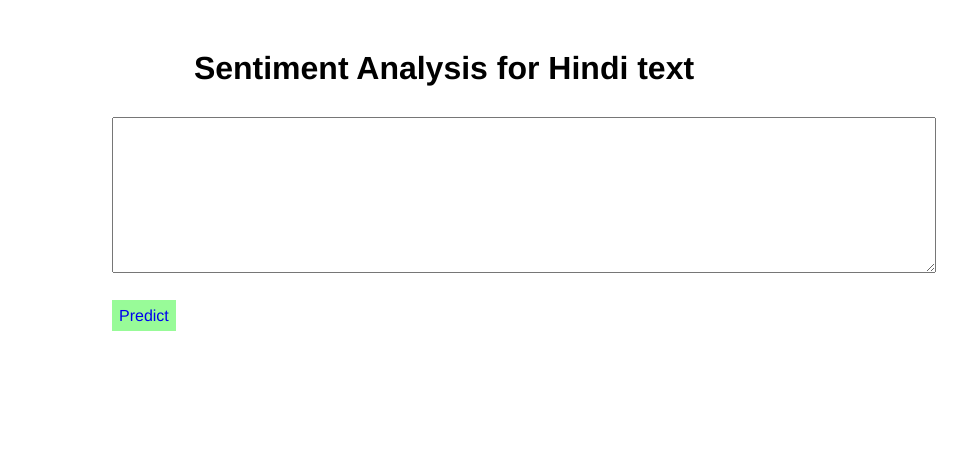
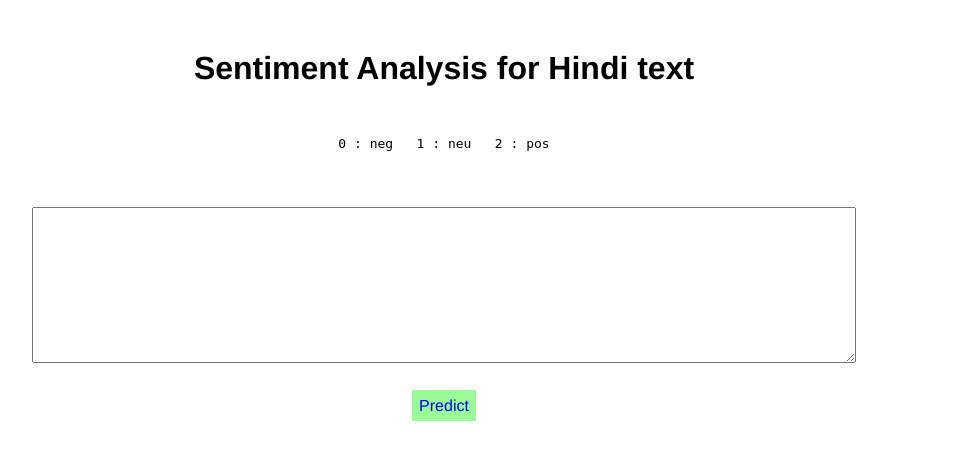
Before and after one commit to khushmeeet/mlsite, a Flask app: page / in a window 1280 px wide. Shown: the top 460 px of the page, without its empty margins (196-1163 px from the left). Run offline with Flask 2, Linux system fonts and the light colour scheme; parts of the project's set-up code (start-up, migrations or seed data) failed here and were passed over; some libraries are stand-ins or nearby versions.

Commit message:
polishing

```diff
--- a/static/style.css
+++ b/static/style.css
@@ -17,14 +17,24 @@ textarea {
 
 #heading {
     margin-top: 50px;
-    margin-bottom: 30px;
+    text-align: center;
+}
+
+#text-form {
+    display: inline-block;
     text-align: center;
 }
 
 form {
-    padding-left: 300px;
+    text-align: center;
 }
 
 #result {
     text-align: center;
+    margin-top: 20px;
 }
+
+#legend {
+    text-align: center;
+
+}
--- a/templates/index.html
+++ b/templates/index.html
@@ -9,7 +9,12 @@
     </head>
     <body>
         <h1 id="heading">Sentiment Analysis for Hindi text</h1>
-        <div>
+        <div id="legend">
+            <pre>
+                <p>0 : neg &nbsp; 1 : neu &nbsp; 2 : pos</p>
+            </pre>
+        </div>
+        <div class="text-form">
             <form id="input-form">
                 <textarea rows="10" cols="100"></textarea>
                 <br>
--- a/templates/style.css
+++ /dev/null
@@ -1,4 +0,0 @@
-#heading {
-    margin: auto;
-    color: blue;
-}
```
